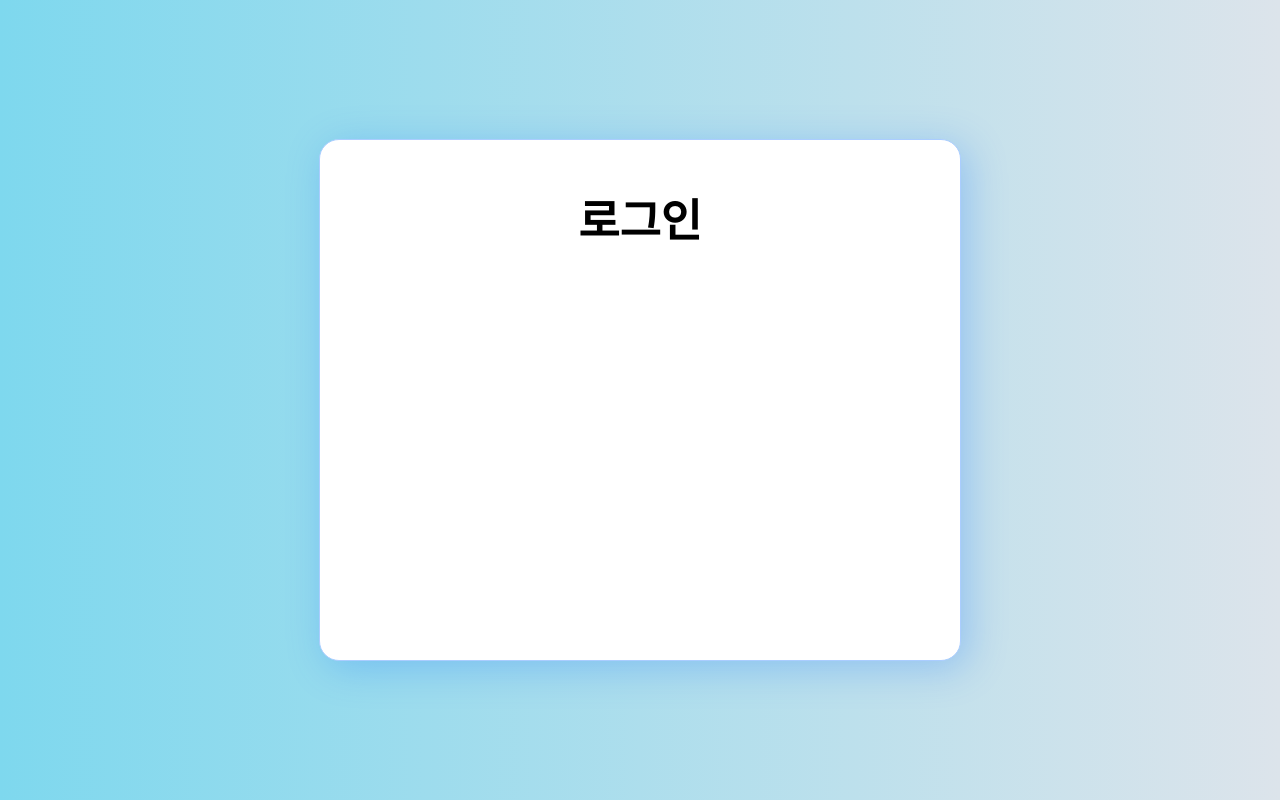
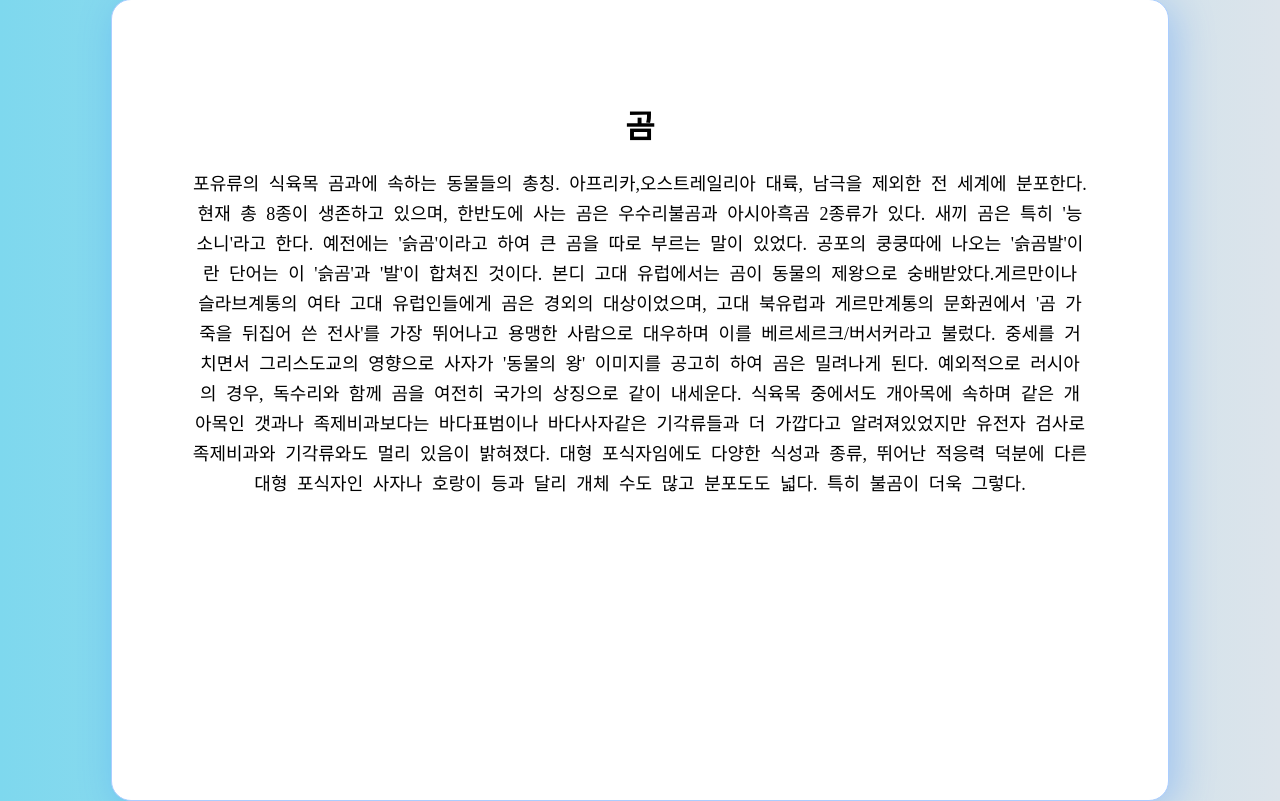
Before and after one commit to gunoo-p/CSLesson, a plain HTML site: page index.html in a window 1280 px wide. Drawn offline with Linux system fonts and the light colour scheme.

Commit message:
곰 설명 추가

```diff
--- a/index.html
+++ b/index.html
@@ -18,26 +18,31 @@
             top: 50%;
             left: 50%;
             transform: translate(-50%, -50%);
-            width: 50%;
-            height: 65%;
+            width: 70%;
+            height: 80%;
             border: 1px solid #aacdff;
             box-shadow: 7px 7px 39px rgba(0, 104, 255, 0.25);
             border-radius: 20px;
+            text-align: center;
+            padding: 80px;
         }
 
         p {
-            text-align: center;
-            font-weight: bold;
-            font-size: 280%;
+            font-size: 18px;
+            line-height: 30px;
+            word-spacing : 5px
         }
     </style>
 
 </head>
 <body>
     <div id="box">
-        <p>로그인</p>
-
-
+        <h1>곰</h1>
+        <p>포유류의 식육목 곰과에 속하는 동물들의 총칭. 아프리카,오스트레일리아 대륙, 남극을 제외한 전 세계에 분포한다. 현재 총 8종이 생존하고 있으며, 한반도에 사는 곰은 우수리불곰과 아시아흑곰 2종류가 있다.
+            새끼 곰은 특히 '능소니'라고 한다. 예전에는 '슭곰'이라고 하여 큰 곰을 따로 부르는 말이 있었다. 공포의 쿵쿵따에 나오는 '슭곰발'이란 단어는 이 '슭곰'과 '발'이 합쳐진 것이다.
+            본디 고대 유럽에서는 곰이 동물의 제왕으로 숭배받았다.게르만이나 슬라브계통의 여타 고대 유럽인들에게 곰은 경외의 대상이었으며, 고대 북유럽과 게르만계통의 문화권에서 '곰 가죽을 뒤집어 쓴 전사'를 가장 뛰어나고 용맹한 사람으로 대우하며 이를 베르세르크/버서커라고 불렀다. 중세를 거치면서 그리스도교의 영향으로 사자가 '동물의 왕' 이미지를 공고히 하여 곰은 밀려나게 된다. 예외적으로 러시아의 경우, 독수리와 함께 곰을 여전히 국가의 상징으로 같이 내세운다.
+            식육목 중에서도 개아목에 속하며 같은 개아목인 갯과나 족제비과보다는 바다표범이나 바다사자같은 기각류들과 더 가깝다고 알려져있었지만 유전자 검사로 족제비과와 기각류와도 멀리 있음이 밝혀졌다.
+            대형 포식자임에도 다양한 식성과 종류, 뛰어난 적응력 덕분에 다른 대형 포식자인 사자나 호랑이 등과 달리 개체 수도 많고 분포도도 넓다. 특히 불곰이 더욱 그렇다.</p>
     </div>
 </body>
 </html>
```
